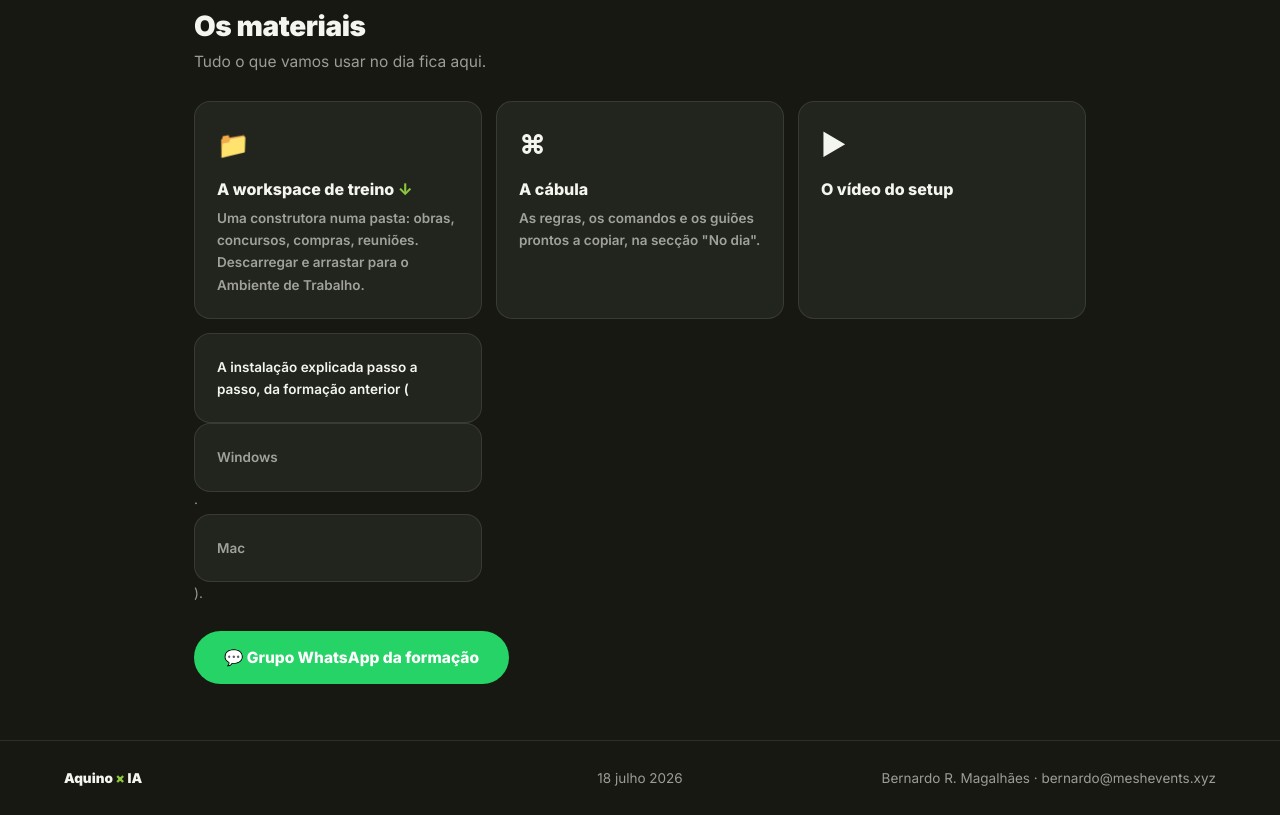
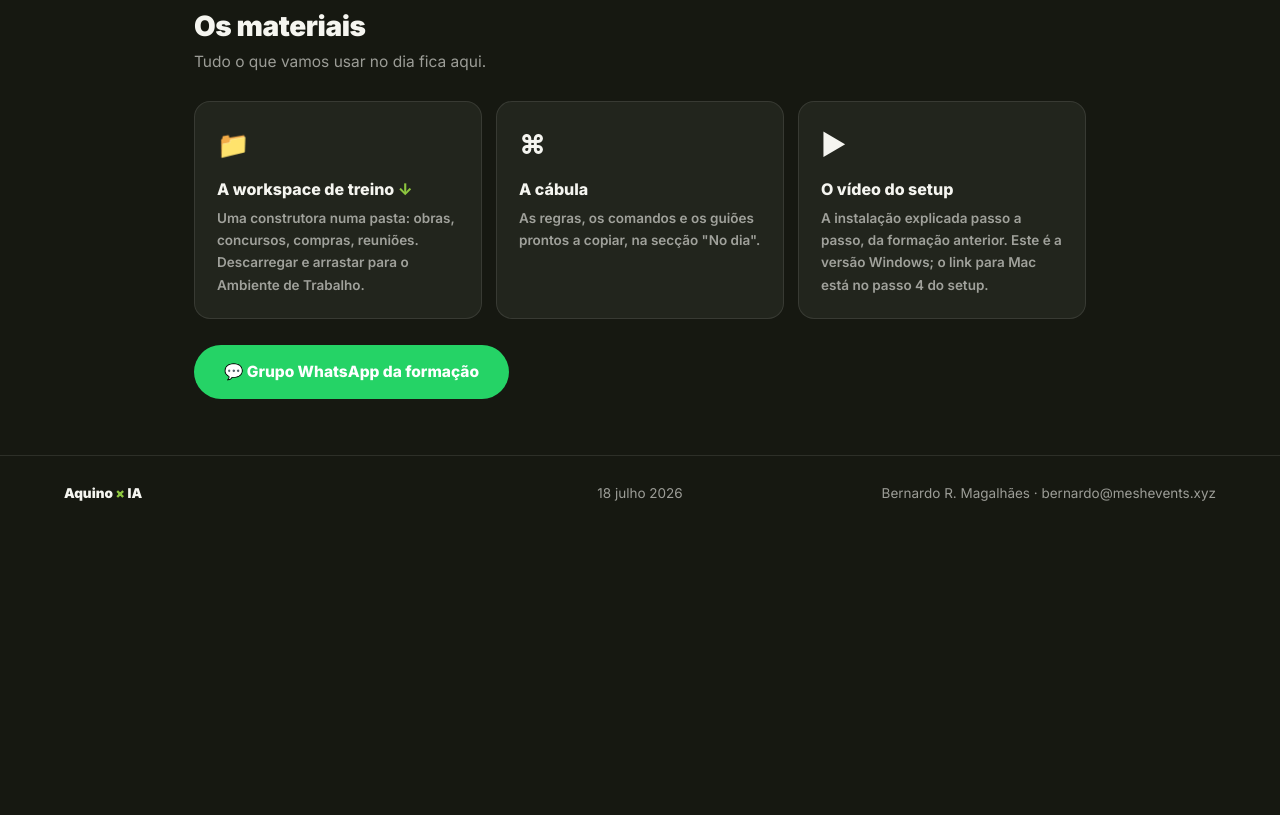
Before and after one commit to Coansss1/formacao-aquino, a plain HTML site: page index.html in a window 1280 px wide. Shown: the part 1429-2244 px from the top of the page. After the commit the page ends 1959 px from the top, so only its background shows below. Drawn offline with Linux system fonts and the light colour scheme.

Commit message:
fix invalid nested anchors in setup video card

```diff
--- a/index.html
+++ b/index.html
@@ -128,7 +128,7 @@ footer .fr{text-align:right}
   <div class="res">
     <a href="workspace-treino.zip" download><div class="ico">📁</div><h3>A workspace de treino <em>↓</em></h3><p>Uma construtora numa pasta: obras, concursos, compras, reuniões. Descarregar e arrastar para o Ambiente de Trabalho.</p></a>
     <a href="no-dia.html#cabula"><div class="ico">⌘</div><h3>A cábula</h3><p>As regras, os comandos e os guiões prontos a copiar, na secção "No dia".</p></a>
-    <a href="https://youtube.com/watch?v=CaHTlfHWd8U" target="_blank"><div class="ico">▶</div><h3>O vídeo do setup</h3><p>A instalação explicada passo a passo, da formação anterior (<a href="https://youtube.com/watch?v=CaHTlfHWd8U" target="_blank" style="color:var(--verde)">Windows</a> · <a href="https://youtu.be/uPpj6CZ6LLo" target="_blank" style="color:var(--verde)">Mac</a>).</p></a>
+    <a href="https://youtube.com/watch?v=CaHTlfHWd8U" target="_blank"><div class="ico">▶</div><h3>O vídeo do setup</h3><p>A instalação explicada passo a passo, da formação anterior. Este é a versão Windows; o link para Mac está no passo 4 do setup.</p></a>
   </div>
   <a class="wa" href="#GRUPO-WHATSAPP-LINK-AQUI">💬 Grupo WhatsApp da formação</a>
 </section>
```
